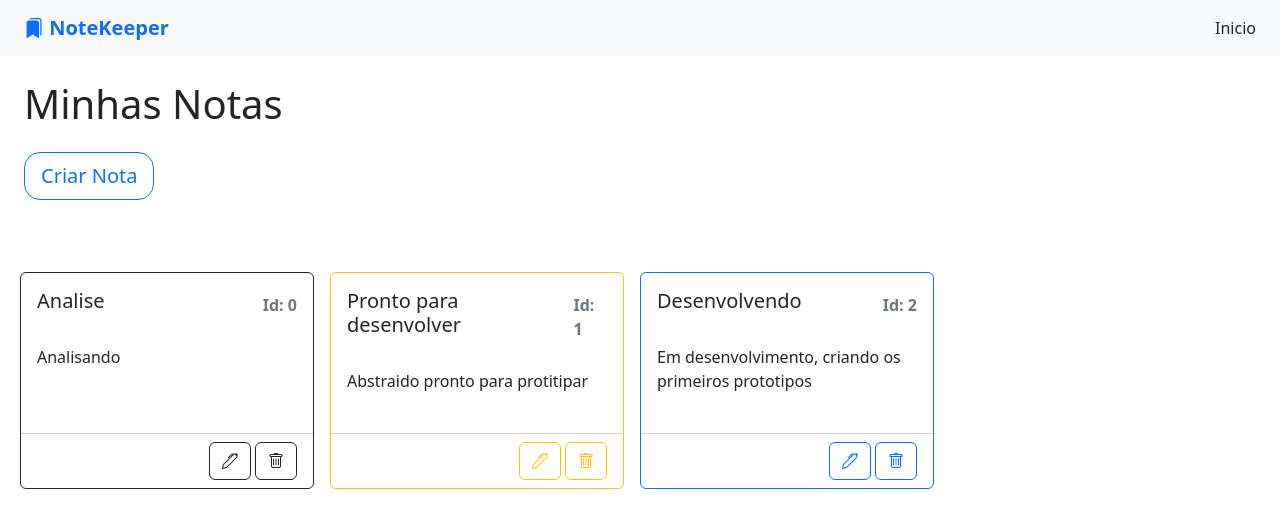
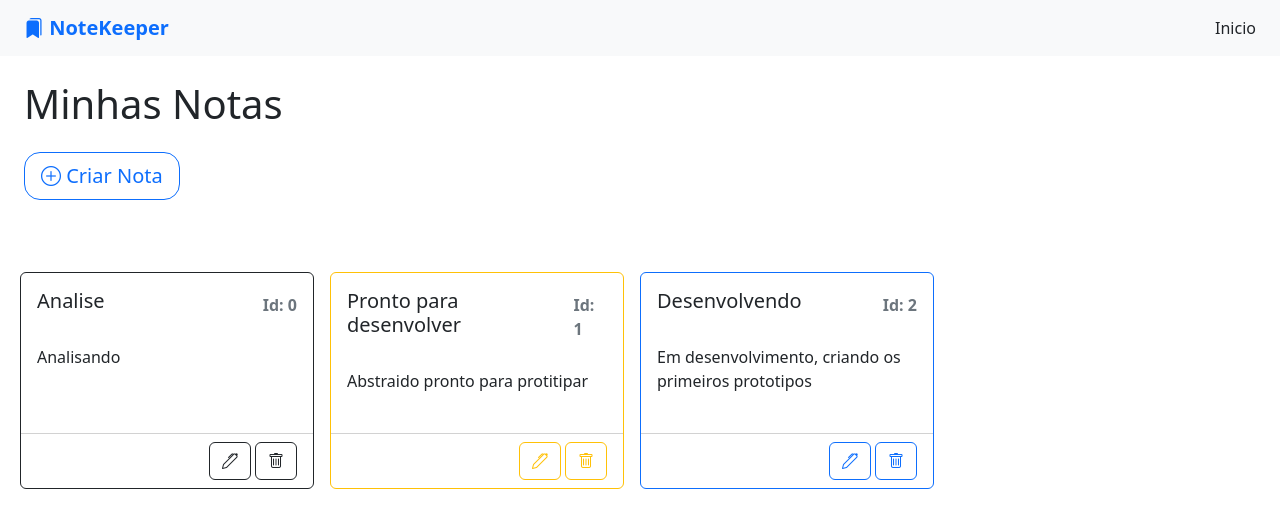
Before and after one commit to daviborgesfelipe/note-keeper, an Angular app: page /notas/listar in a window 1280 px wide. Before the commit this address led to /. Shown: the top 528 px of the page. Built offline with nearby package versions, Linux system fonts and the light colour scheme.

Commit message:
adiciona rotas do angular

```diff
--- a/src/app/app-routing.module.ts
+++ b/src/app/app-routing.module.ts
@@ -1,7 +1,23 @@
 import { NgModule } from '@angular/core';
 import { RouterModule, Routes } from '@angular/router';
+import { ListarNotasComponent } from './components/notas/listar-notas/listar-notas.component';
+import { CriarNotaComponent } from './components/notas/criar-nota/criar-nota.component';
 
-const routes: Routes = [];
+const routes: Routes = [
+  {
+    path: '',
+    redirectTo: 'notas/listar',
+    pathMatch: 'full'
+  },
+  {
+    path: 'notas/listar',
+    component: ListarNotasComponent
+  },
+  {
+    path: 'notas/criar',
+    component: CriarNotaComponent
+  }
+];
 
 @NgModule({
   imports: [RouterModule.forRoot(routes)],
--- a/src/app/app.component.html
+++ b/src/app/app.component.html
@@ -1,5 +1,5 @@
 
 <app-navbar></app-navbar>
 <main class="container-fluid px-md-4 py-4">
-  <app-listar-notas></app-listar-notas>
+  <router-outlet></router-outlet>
 </main>
--- a/src/app/components/navbar/navbar.component.html
+++ b/src/app/components/navbar/navbar.component.html
@@ -1,6 +1,6 @@
 <nav class="navbar navbar-light bg-light">
   <div class="container-fluid px-lg-4">
-    <a class="navbar-brand text-primary fw-semibold">
+    <a class="navbar-brand text-primary fw-semibold" routerLink="/">
       <i class="bi bi-bookmarks-fill"></i>
       NoteKeeper
     </a>
--- a/src/app/components/notas/listar-notas/listar-notas.component.html
+++ b/src/app/components/notas/listar-notas/listar-notas.component.html
@@ -2,8 +2,9 @@
   <h1>Minhas Notas</h1>
 
   <div>
-    <button class="btn btn-lg btn-outline-primary mb-4 rounded-4">
-      <!-- <i class="bi bi-plus-circle"></i> -->
+    <!-- HREF TEVE Q MORRER -->
+    <button routerLink="/notas/criar" class="btn btn-lg btn-outline-primary mb-4 rounded-4">
+      <i class="bi bi-plus-circle"></i>
       Criar Nota
     </button>
   </div>
```
